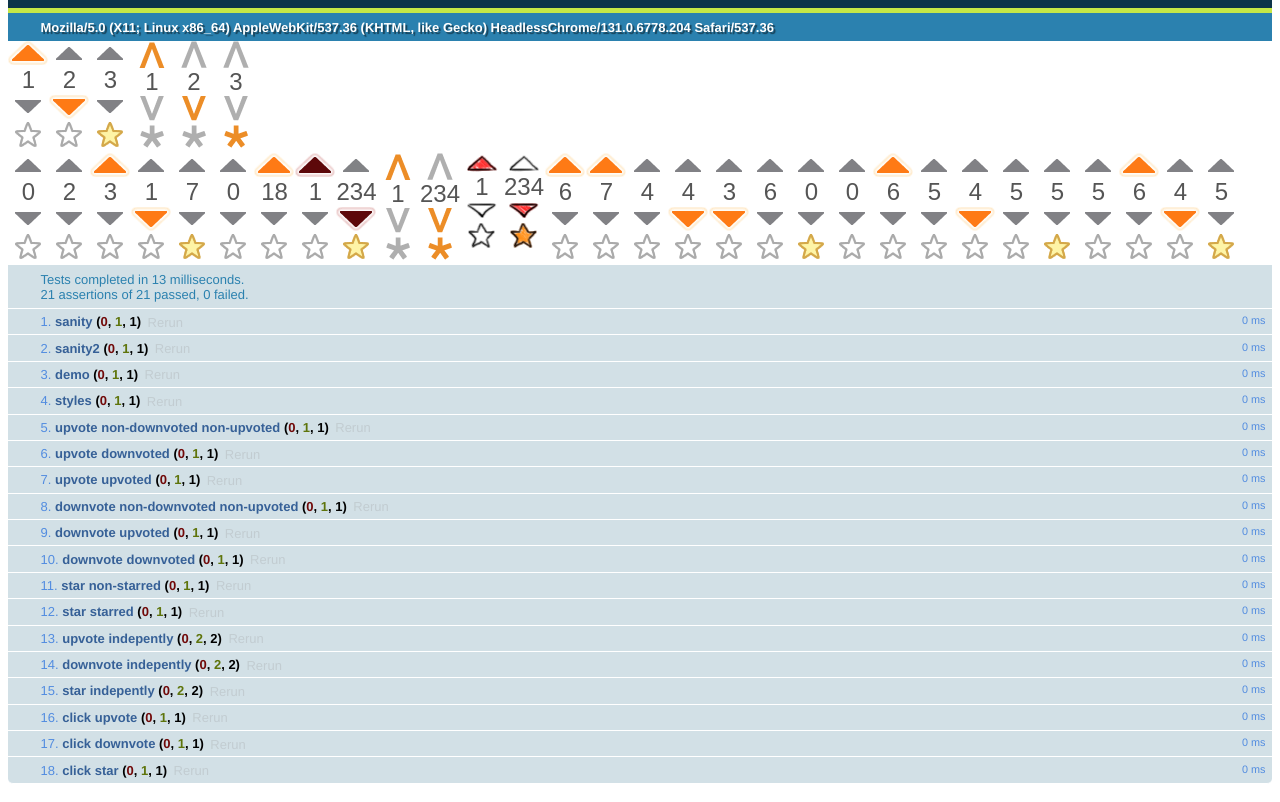
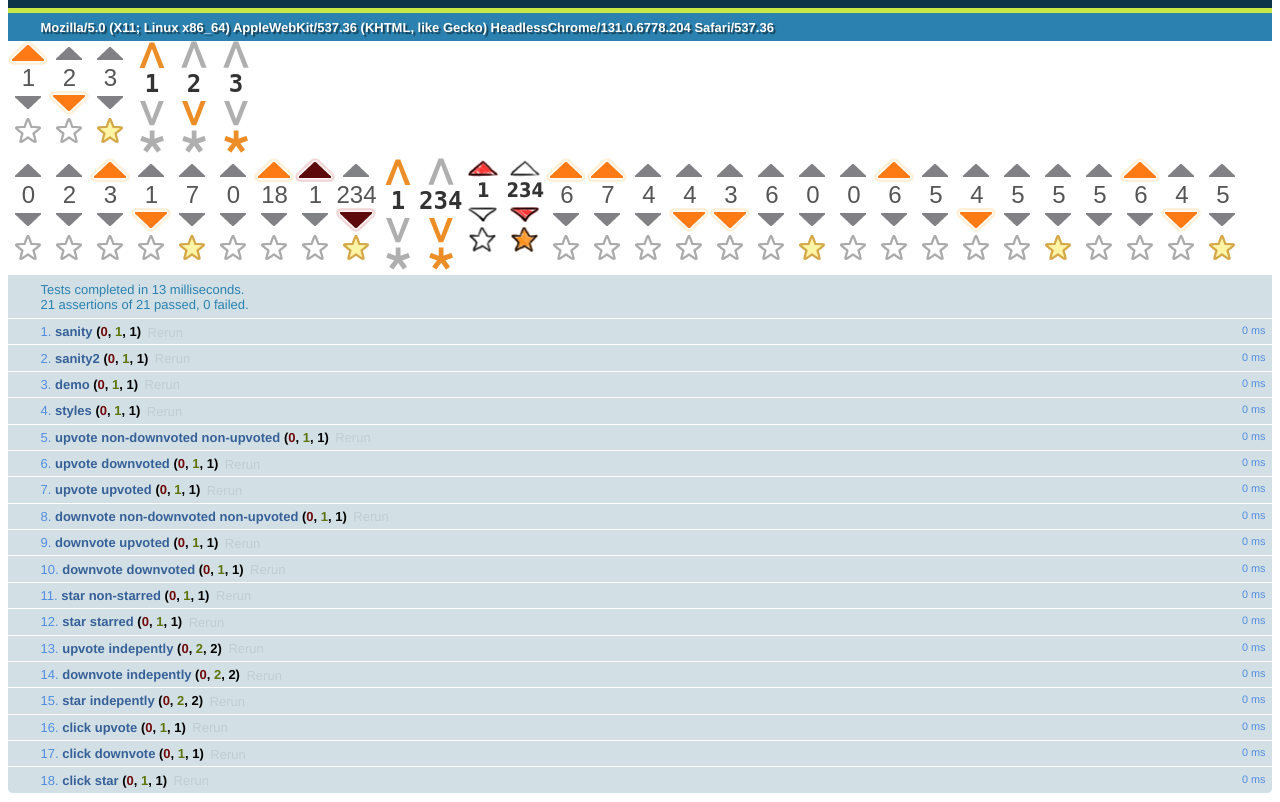
Before and after one commit to janosgyerik/upvotejs, a plain HTML site: page tests/test1.html in a window 1280 px wide. Shown: the part 48-850 px from the top of the page. Drawn offline with Linux system fonts and the light colour scheme.

Commit message:
fixed all styles

```diff
--- a/lib/jquery.upvote.css
+++ b/lib/jquery.upvote.css
@@ -23,6 +23,7 @@ div.upvote span.count {
     font-family: Arial, Liberation, Sans, DejaVu Sans, sans-serif;
     color: #555;
     text-align: center;
+    line-height: 1;
 }
 
 div.upvote a.upvote {
@@ -87,6 +88,18 @@ div.upvote-unix a.star.starred {
     background-position: 0px -164px;
 }
 
+div.upvote-unix span.count {
+    color: #333;
+    line-height: 15px;
+    padding: 9px 0;
+    font-family: "DejaVu Sans Mono","Bitstream Vera Sans Mono","Courier New",Courier,Consolas,"Andale Mono WT","Andale Mono","Lucida Console","Lucida Sans Typewriter",monospace;
+    text-shadow; 1px 1px 0 #ffffff;
+    font-weight: bold;
+    margin: 0;
+    border: 0;
+    vertical-align: baseline;
+}
+
 div.upvote-programmers a {
     background-image: url('images/sprites-programmers.png?v=1');
     width: 42px;
@@ -118,3 +131,12 @@ div.upvote-programmers a.star {
 div.upvote-programmers a.star.starred {
     background-position: 6px -166px;
 }
+
+div.upvote-programmers span.count {
+    color: #333;
+    line-height: 15px;
+    padding: 5px 0 7px;
+    font-size: 20px;
+    font-weight: bold;
+    font-family: Tahoma,Geneva,Arial,sans-serif;
+}
--- a/todo.txt
+++ b/todo.txt
@@ -1,9 +1,3 @@
-demo
-    fix stackoverflow count style (for bootstrap) -- question
-    fix unix count style (for bootstrap) -- question
-    fix programmers count style (for bootstrap) -- question
-    create gh-pages
-
 ! pick up initial values from $(this) if any
     ! would greatly simplify the setup
 
```
Also changed, not shown: index.html (+1 -1 lines), tests/test1.html (+1 -1 lines).
